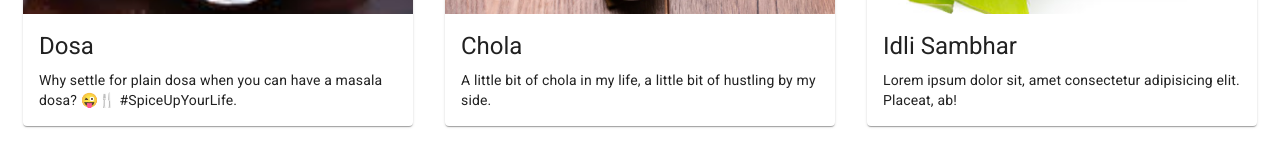
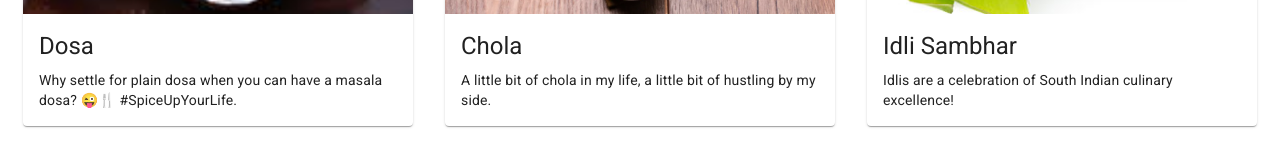
Before and after one commit to ujjwalukstar/Food-Plaza, a React (Create React App) app: page /menu in a window 1280 px wide. Shown: the part 466-622 px from the top of the page. Built offline with nearby package versions, Linux system fonts and the light colour scheme.

Commit message:
idli/sambhar added

```diff
--- a/src/data/data.js
+++ b/src/data/data.js
@@ -23,7 +23,7 @@ export const MenuList = [
   {
     name: "Idli Sambhar",
     description:
-      "Lorem ipsum dolor sit, amet consectetur adipisicing elit. Placeat, ab!",
+      "Idlis are a celebration of South Indian culinary excellence!",
     image: Idli,
     price: 300,
   },
```
